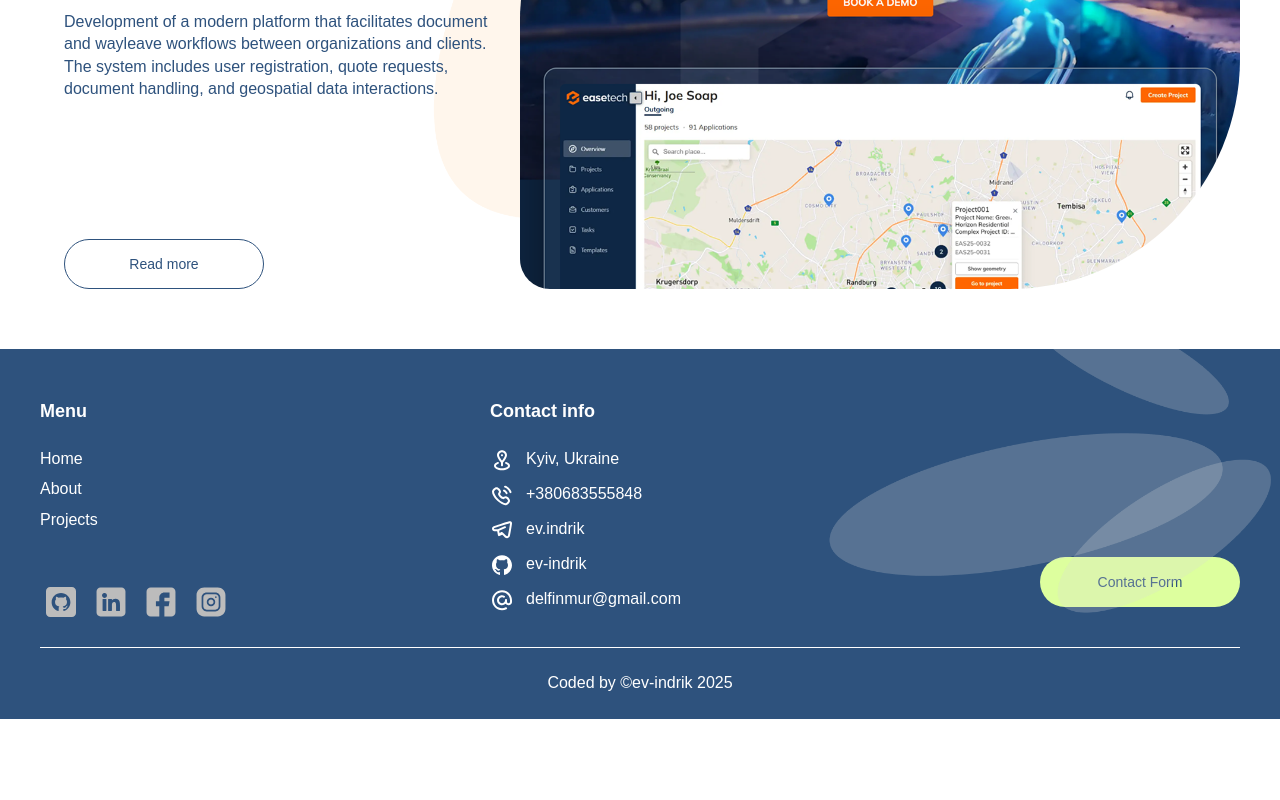
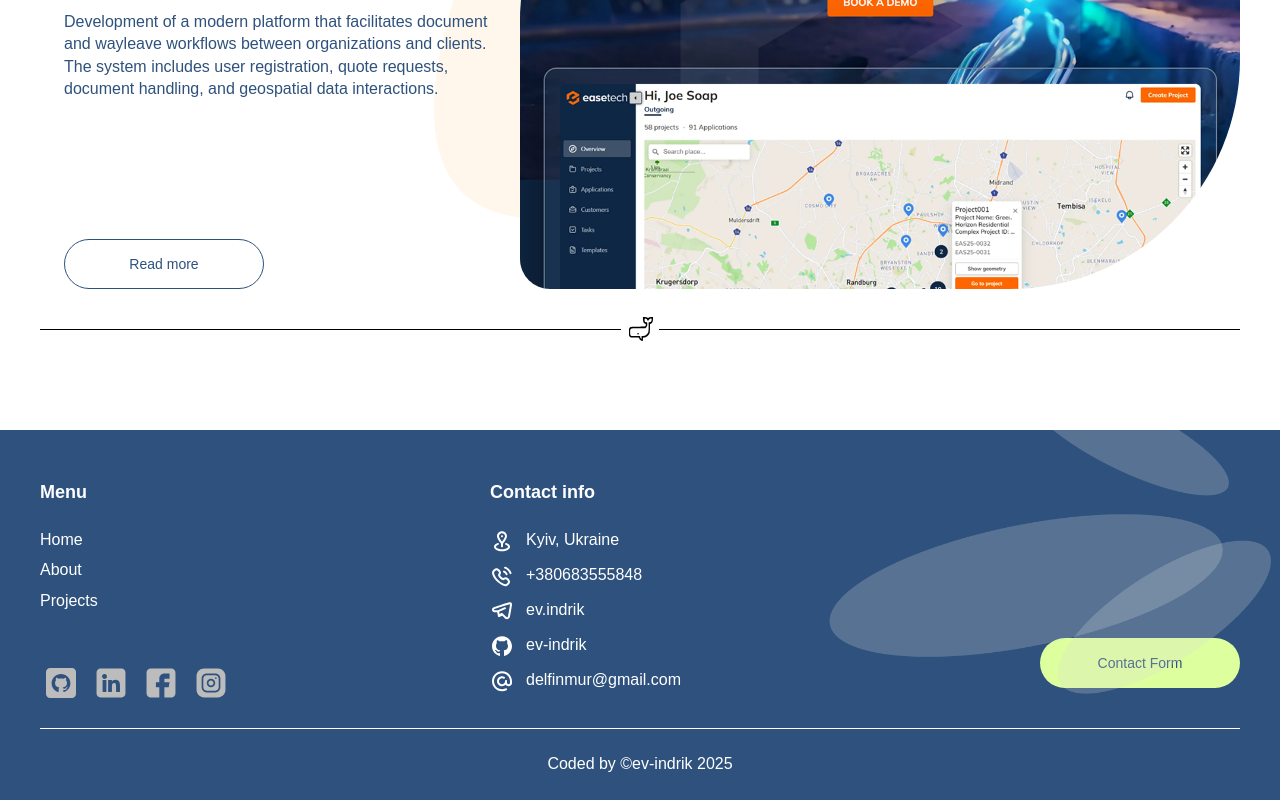
Before and after one commit to ev-indrik/my-portfolio, a React (Vite) app: page /projects in a window 1280 px wide. Shown: the part 1260-2060 px from the top of the page. Before the commit the page ends 1979 px from the top, so only its background shows below. Built offline with nearby package versions, Linux system fonts and the light colour scheme.

Commit message:
feat: add WebsiteDivider component

```diff
--- a/src/components/icon/SvgIcon.tsx
+++ b/src/components/icon/SvgIcon.tsx
@@ -16,6 +16,7 @@ import At from './icons/at.svg?react'
 import Geo from './icons/geo.svg?react'
 import Tel from './icons/tel.svg?react'
 import Pdf from './icons/pdf.svg?react'
+import LittleWhale from './icons/little-whale.svg?react'
 
 export type IconTypes = 'main-whale'
     | 'menu-home'
@@ -33,10 +34,12 @@ export type IconTypes = 'main-whale'
     | 'geo'
     | 'tel'
     | 'pdf'
+    | 'little-whale'
 
 // type IconColor = 'green' | 'red'
 
 const icons: { [key: string]: FC<SVGProps<SVGSVGElement>> } = {
+    'little-whale': LittleWhale,
     'pdf': Pdf,
     'main-whale': MainWhale,
     'menu-home': MenuHome,
--- /dev/null
+++ b/src/components/website-divider/WebsiteDivider.scss
@@ -0,0 +1,40 @@
+@use '../../variables';
+
+.divider-wrapper {
+  position: relative;
+  height: 1px;
+  margin: 40px 0;
+
+  &.black {
+    border-bottom: 1px solid #000000;
+  }
+
+  &.white {
+    border-bottom: 1px solid #FFFFFF;
+  }
+
+  &.blue {
+    border-bottom: 1px solid variables.$primary-blue;
+  }
+
+  .img-whale-wrapper {
+    position: absolute;
+    width: 38px;
+    height: 38px;
+    top: 0;
+    left: 50%;
+    transform: translate(-50%, -50%);
+    background-color: #FFFFFF;
+    padding: 0 6px 0 8px;
+
+    &.reversed {
+      transform: translate(-50%, -50%) rotate(180deg);
+    }
+
+    svg {
+    width: 100%;
+    height: 100%;
+    object-fit: contain;
+    }
+  }
+}
--- /dev/null
+++ b/src/components/website-divider/WebsiteDivider.tsx
@@ -0,0 +1,25 @@
+import './WebsiteDivider.scss'
+
+import type {FC} from 'react';
+import {SvgIcon} from "@/components/icon/SvgIcon";
+
+type DividerColor = 'black' | 'white' | 'blue'
+
+type DividerProps = {
+    color?: DividerColor;
+    isReversed?: boolean;
+}
+
+const WebsiteDivider: FC<DividerProps> = ({color='black', isReversed=false}) => {
+    return (
+        <div className={`divider-wrapper ${color}`}>
+            <div className={'container'}>
+                <div className={`img-whale-wrapper ${isReversed ? 'reversed' : ''}`}>
+                <SvgIcon type={'little-whale'} />
+                </div>
+            </div>
+        </div>
+    );
+};
+
+export default WebsiteDivider;
--- a/src/pages/projects/sections/projects-gallery/ProjectsGallery.tsx
+++ b/src/pages/projects/sections/projects-gallery/ProjectsGallery.tsx
@@ -9,6 +9,7 @@ import easetechBgImg from './images/bg-images/easetech-ellipse.png'
 
 import WebsiteTypography from "@/components/website-typography/WebsiteTypography";
 import WebsiteButton from "@/components/website-button/WebsiteButton";
+import WebsiteDivider from "@/components/website-divider/WebsiteDivider";
 const {Title, Paragraph} = WebsiteTypography
 
 const ProjectsGallery: FC = () => {
@@ -49,6 +50,8 @@ const ProjectsGallery: FC = () => {
 
                     <div className={'lower-bg-img-wrapper'}></div>
 
+                    <WebsiteDivider />
+
                 </div>
             </div>
         </div>
```
Also changed, not shown: src/components/icon/icons/little-whale.svg (added).
